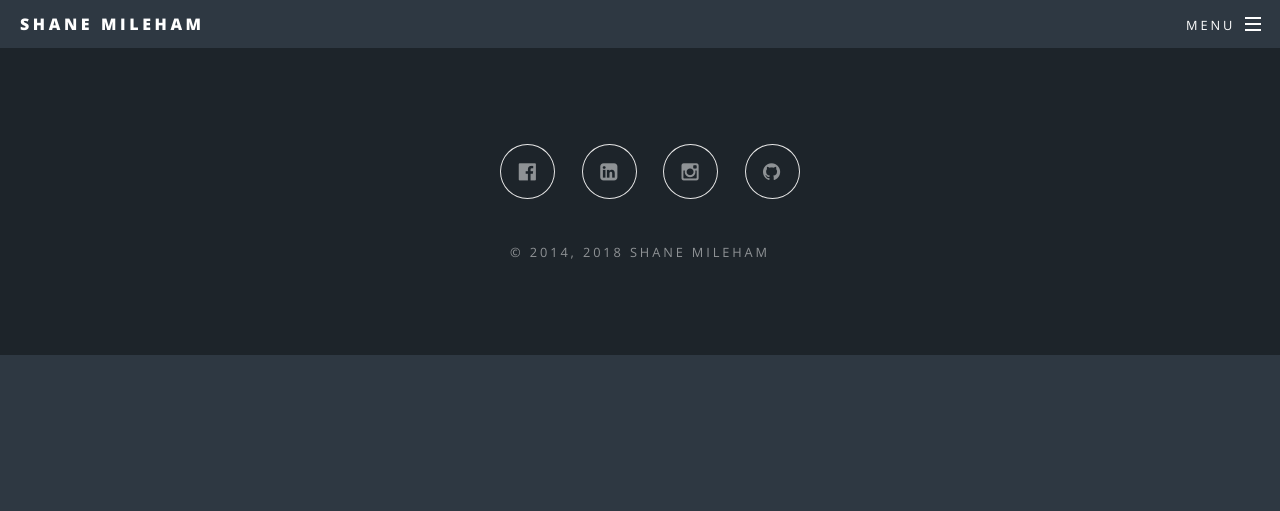
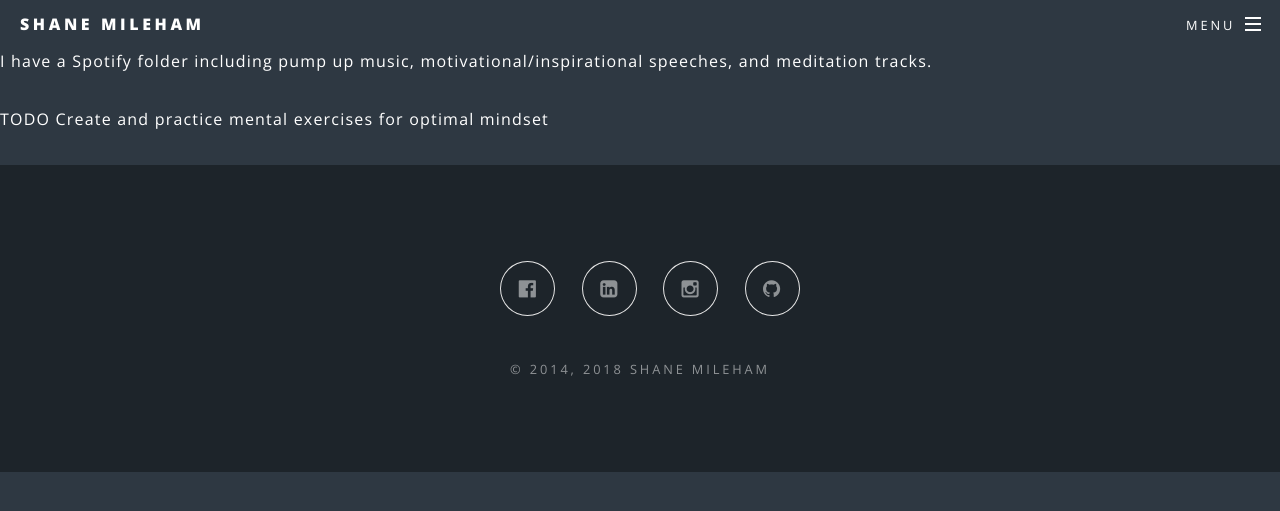
Before and after one commit to shanemileham/shanemileham.github.io, a Jekyll site: the page built from _kb/psychology/state-change.md, in a window 1280 px wide. Shown: the top 511 px of the page. Built offline with Jekyll 4.4.1, drawn with Linux system fonts in a browser that asks for light colours; comment, search, counter and statistics services are not loaded.

Commit message:
State change += music

```diff
--- a/_kb/psychology/state-change.md
+++ b/_kb/psychology/state-change.md
@@ -2,4 +2,6 @@
 title: State Change
 ---
 
-<!-- Create and practice mental exercises for optimal mindset -->
+I have a Spotify folder including pump up music, motivational/inspirational speeches, and meditation tracks.
+
+TODO Create and practice mental exercises for optimal mindset
```
